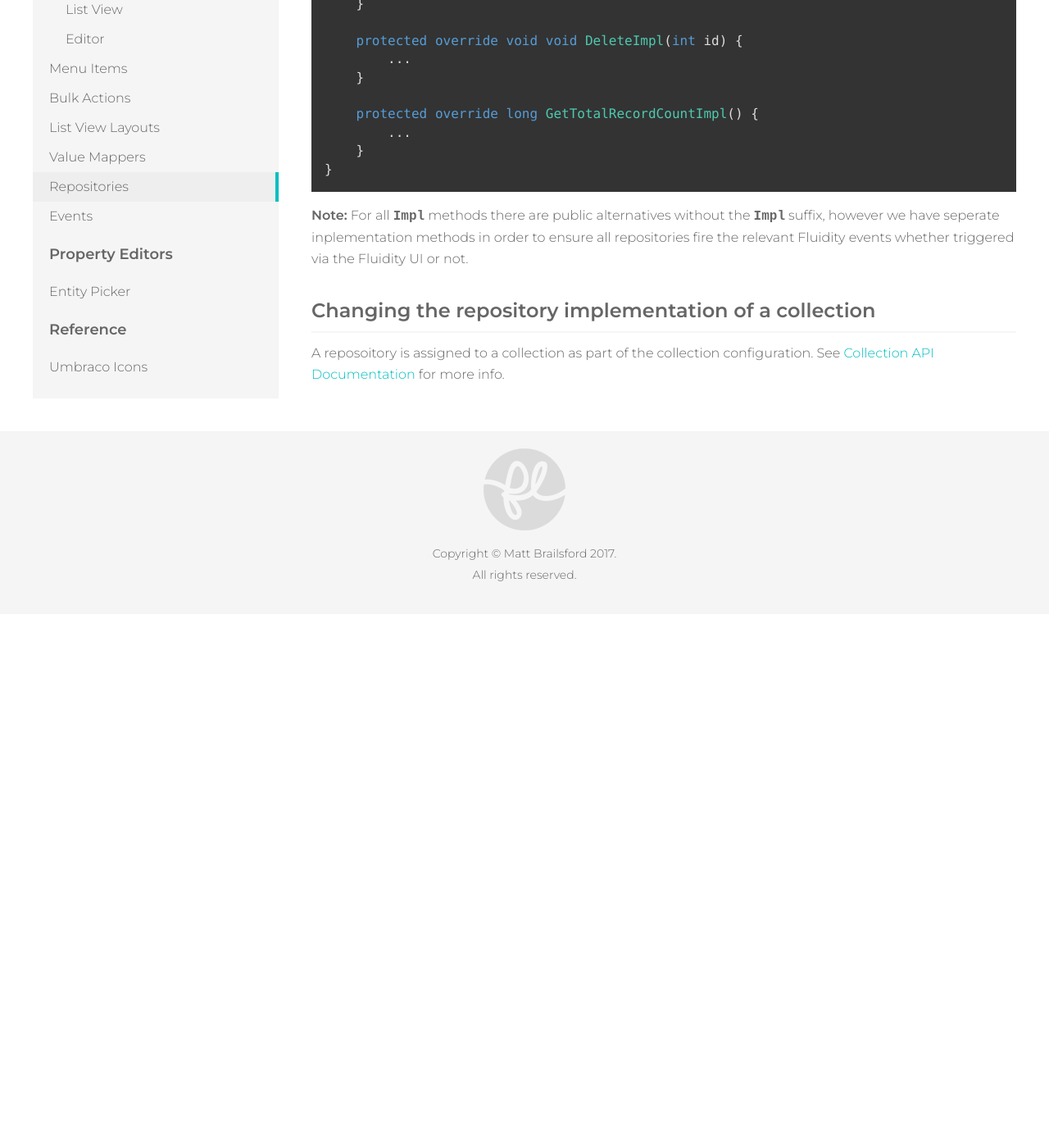
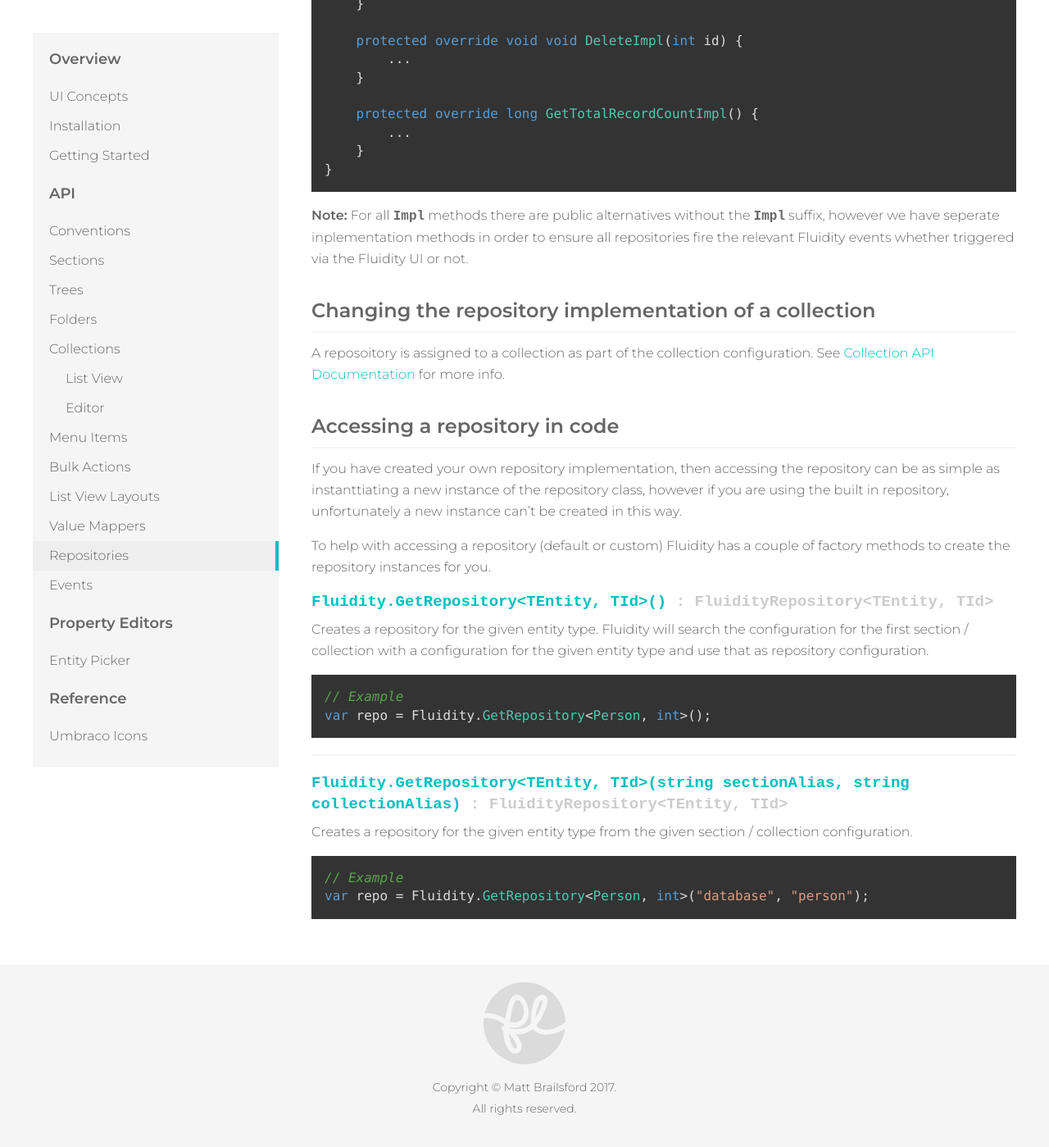
Before and after one commit to mattbrailsford/umbraco-fluidity, a Jekyll site: the page built from docs/_pages/02-api-09-repositories.md, in a window 1280 px wide and 1400 px high, scrolled down 1113 px. Shown: the whole window at 82% size. Built offline with Jekyll 4.4.1, drawn with Linux system fonts in a browser that asks for light colours; before the commit the page ends 1862 px from its top, so only the background shows below that.

Commit message:
Added docs on repository API

`````diff
--- a/docs/_pages/02-api-09-repositories.md
+++ b/docs/_pages/02-api-09-repositories.md
@@ -51,3 +51,32 @@
 {: .mt}
 
 A reposoitory is assigned to a collection as part of the collection configuration. See [Collection API Documentation]({{ site.baseurl }}/api/collections/#changing-a-collection-repository-implementation) for more info.
+
+### Accessing a repository in code
+{: .mt}
+
+If you have created your own repository implementation, then accessing the repository can be as simple as instanttiating a new instance of the repository class, however if you are using the built in repository, unfortunately a new instance can't be created in this way.
+
+To help with accessing a repository (default or custom) Fluidity has a couple of factory methods to create the repository instances for you.
+
+#### Fluidity.GetRepository&lt;TEntity, TId&gt;() *: FluidityRepository&lt;TEntity, TId&gt;*
+{: .signature}
+
+Creates a repository for the given entity type. Fluidity will search the configuration for the first section / collection with a configuration for the given entity type and use that as repository configuration.
+
+````csharp
+// Example
+var repo = Fluidity.GetRepository<Person, int>();
+````
+
+---
+
+#### Fluidity.GetRepository&lt;TEntity, TId&gt;(string sectionAlias, string collectionAlias) *: FluidityRepository&lt;TEntity, TId&gt;*
+{: .signature}
+
+Creates a repository for the given entity type from the given section / collection configuration.
+
+````csharp
+// Example
+var repo = Fluidity.GetRepository<Person, int>("database", "person");
+````
`````
